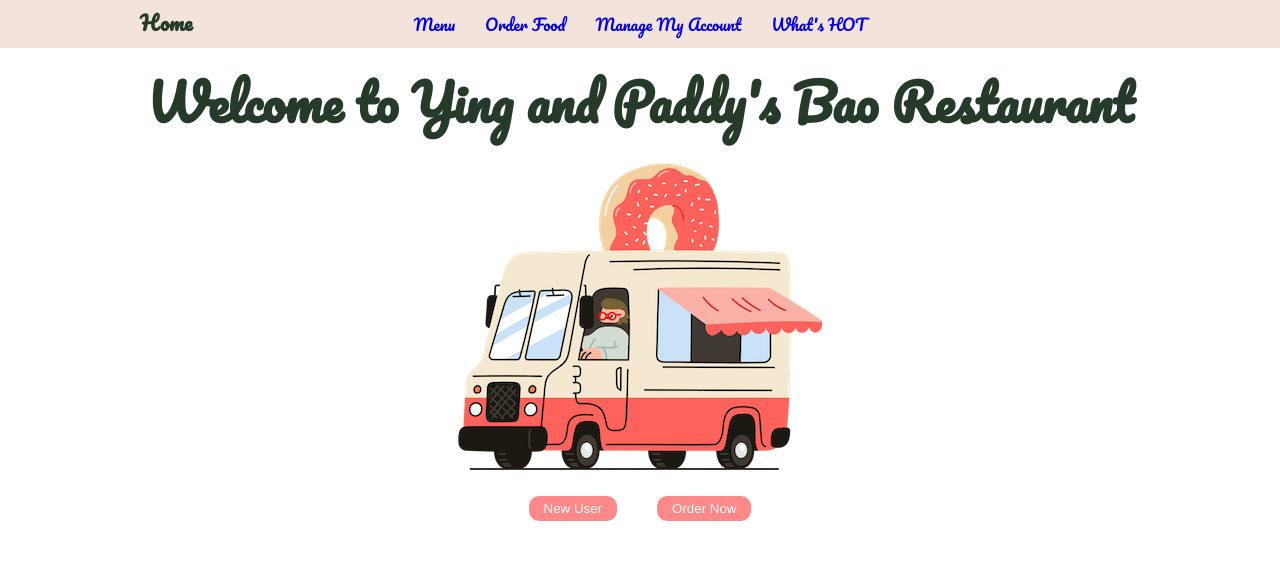
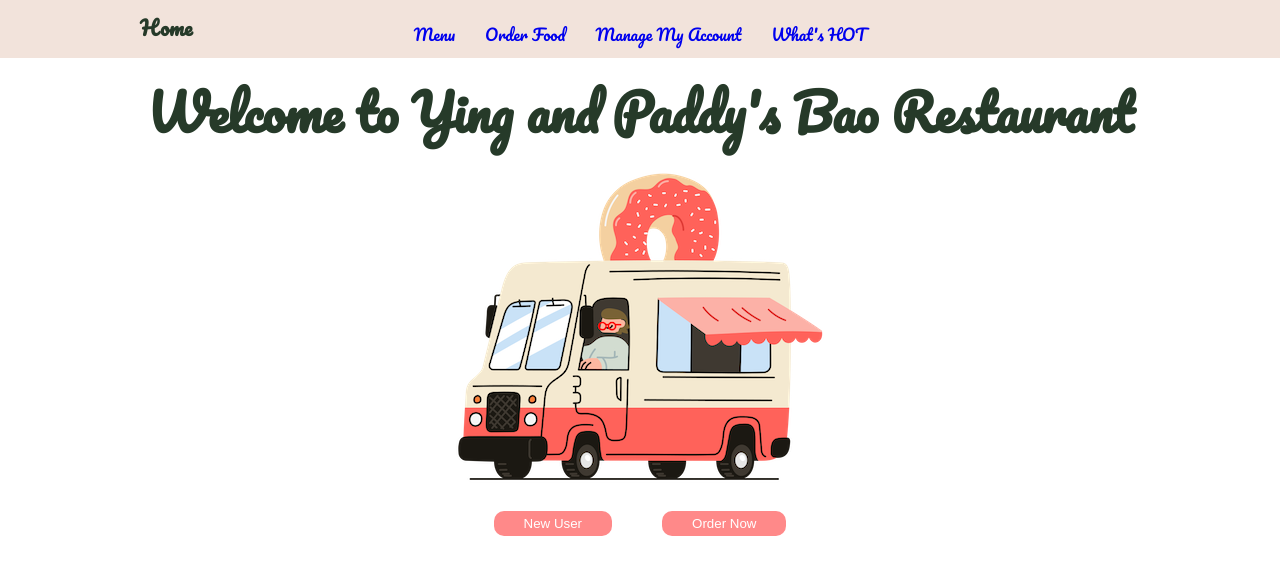
Before and after one commit to xiaowuuu/bao_restaurant, a Flask app: page / in a window 1280 px wide. Shown: the top 575 px of the page. Run offline with Flask 3, Linux system fonts and the light colour scheme; some web fonts are replaced.

Commit message:
expand menu box padding

```diff
--- a/static/style.css
+++ b/static/style.css
@@ -12,7 +12,7 @@
 
 .header {
     height: 0px;
-    padding: 5px;
+    padding: 10px;
     display: flex;
     align-content: center;
     background-color: #F2E3DB;
@@ -90,7 +90,7 @@ h1 {
 .menu-box {
     border: solid 5px rgb(238, 142, 142);
     border-radius: 10px;
-    padding: 10px;
+    padding: 20px;
     width: fit-content;
     text-align: center;
     justify-content: center;
@@ -126,9 +126,9 @@ img {
 
 .buttons {
     border-radius: 10px;
-    padding: 5px 15px;
+    padding: 5px 30px;
     border: none;
-    margin: 5px;
+    margin: 10px;
     background-color: rgb(255, 137, 137);
     color: white;
 }
```
